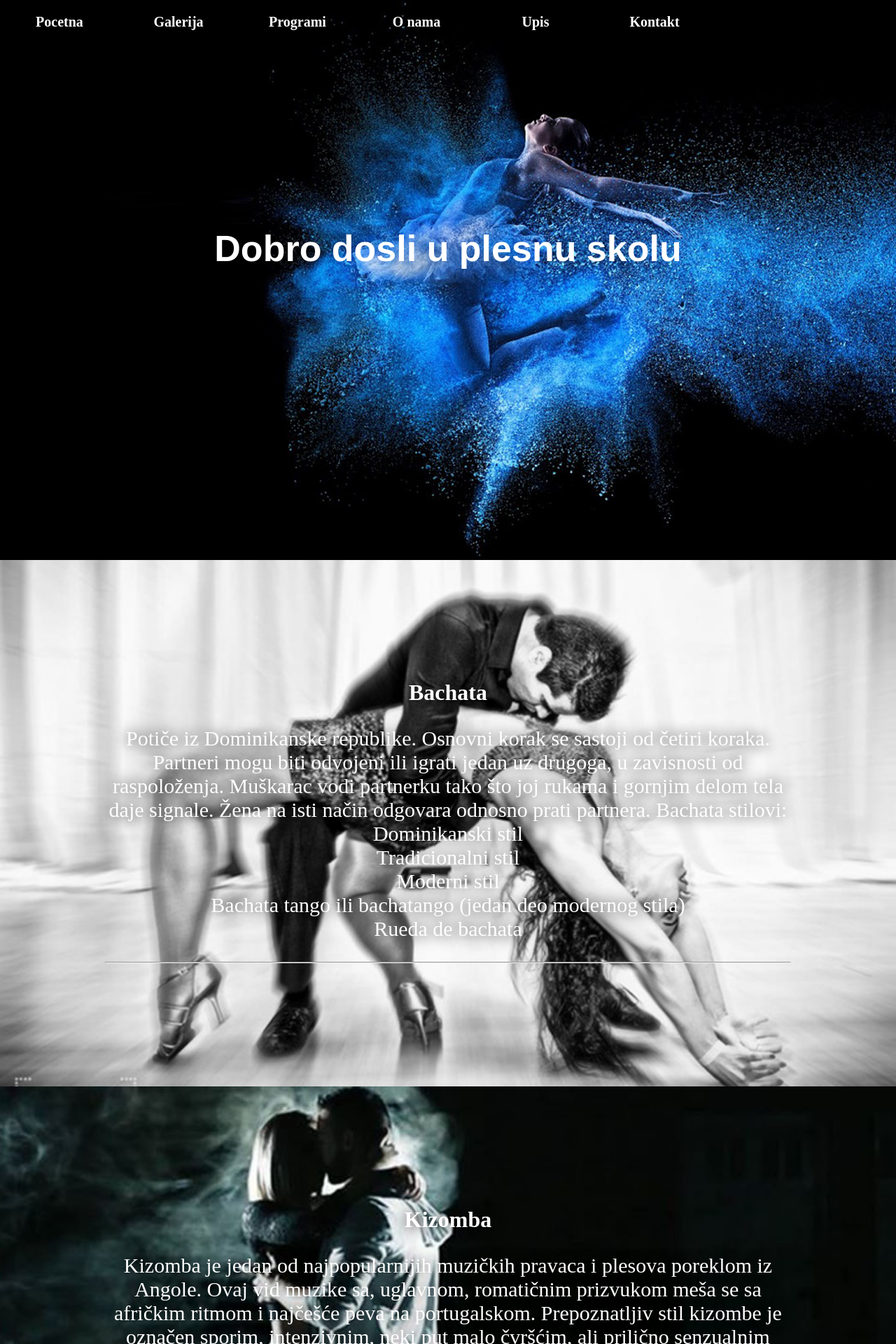
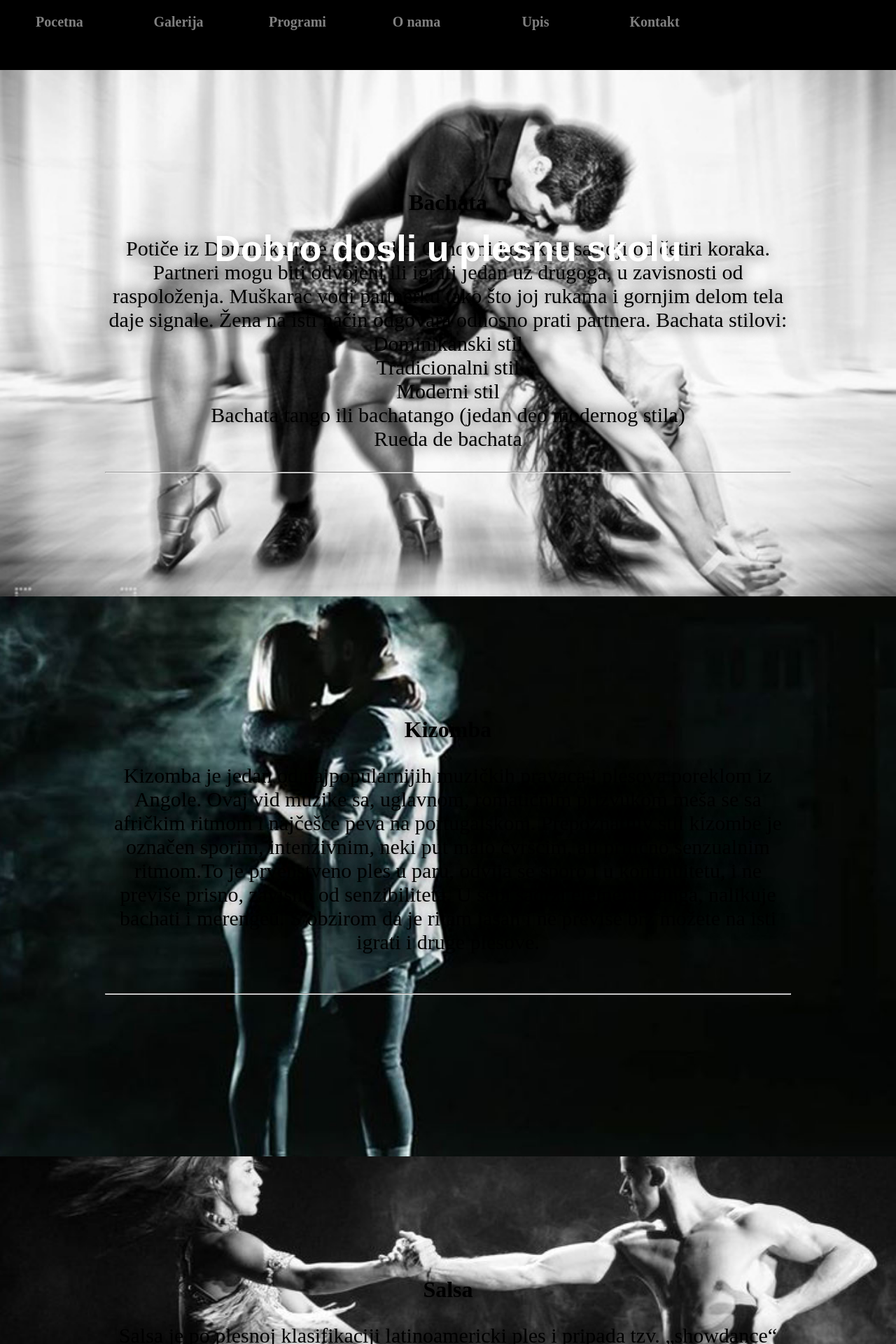
Before and after one commit to bailaConmigoo/bailaConmigoo.github.io, a PHP site: page /Programi.html in a window 1280 px wide. Shown: the top 1920 px of the page at 70% size. Run offline with PHP 8.4, Linux system fonts and the light colour scheme.

Commit message:
Update programs.css

```diff
--- a/programs.css
+++ b/programs.css
@@ -34,7 +34,7 @@ ul{
        }
 .nav a{
         width: 150px;
-        color:white;
+        color:grey;
         display: block;
         text-decoration: none;
         font-size:20px;
@@ -49,17 +49,13 @@ ul{
    transition: 0.6s;
 }
 .strana1 {
-    background-image: url('slike/programs.jpg');
-    height: 800px;
-    background-attachment: fixed;
-    background-repeat: no-repeat;
-    background-size: cover;
+    background-color: black;
 }
 
 #sadrzaj2{
   margin: 0px 150px 0px 150px;
   padding: 150px 0px 150px 0px;
-  color: white;
+  color: black;
   text-shadow: 0px 0px 20px black;
 }
 .strana2{
@@ -85,7 +81,7 @@ ul{
 #sadrzaj3{
   margin: 0px 150px 0px 150px;
   padding: 150px 0px 150px 0px;
-  color: white;
+  color: black;
   text-shadow: 0px 0px 20px black;
 }
 .strana3{
@@ -99,7 +95,7 @@ ul{
 #sadrzaj4{
   margin: 0px 150px 0px 150px;
   padding: 150px 0px 150px 0px;
-  color: white;
+  color: black;
   text-shadow: 0px 0px 20px black;
 }
 .strana4{
@@ -113,7 +109,7 @@ ul{
 #sadrzaj5{
   margin: 0px 150px 0px 150px;
   padding: 150px 0px 150px 0px;
-  color: white;
+  color: black;
   text-shadow: 0px 0px 20px black;
 }
 .strana5{
```
